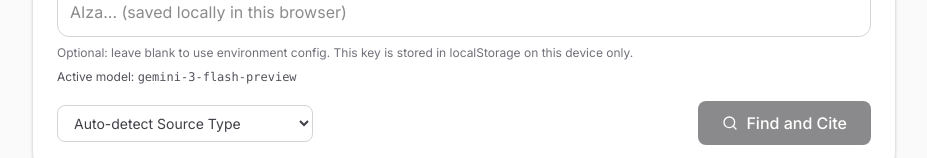
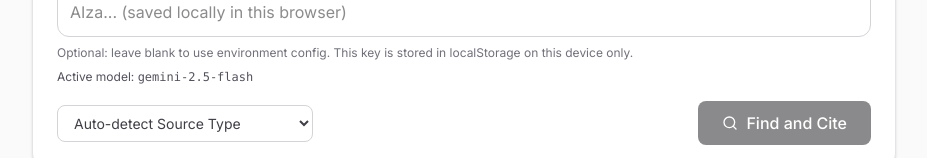
Before and after one commit to augmentedthinker/citation, a React (Vite) app: page / in a window 1280 px wide. Shown: the part 468-626 px from the top of the page, without its empty margins (176-1103 px from the left). Built offline with nearby package versions, Linux system fonts and the light colour scheme; a web font is replaced by a local one.

Commit message:
Switch default model to Gemini 2.5 Flash

```diff
--- a/src/App.tsx
+++ b/src/App.tsx
@@ -7,7 +7,7 @@ export default function App() {
   const [input, setInput] = useState('');
   const [typeHint, setTypeHint] = useState('Auto');
   const [loading, setLoading] = useState(false);
-  const [modelId, setModelId] = useState<CitationModelId>('gemini-3-flash-preview');
+  const [modelId, setModelId] = useState<CitationModelId>('gemini-2.5-flash');
   const [result, setResult] = useState<CitationResult | null>(null);
   const [error, setError] = useState<string | null>(null);
   const [copied, setCopied] = useState(false);
```
